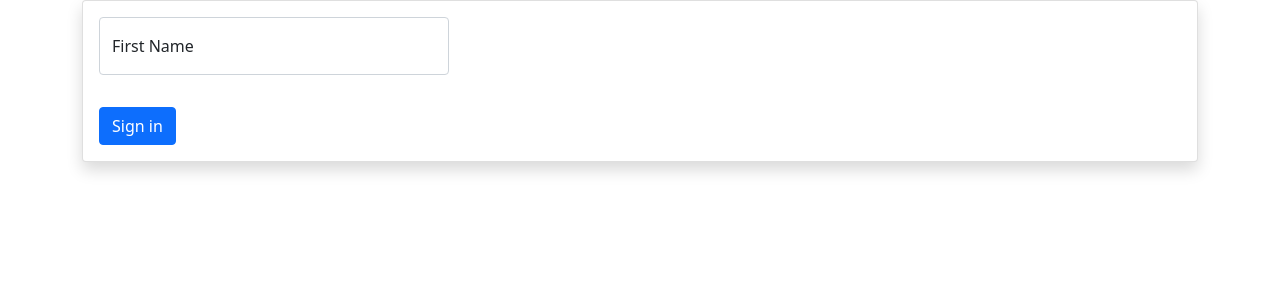
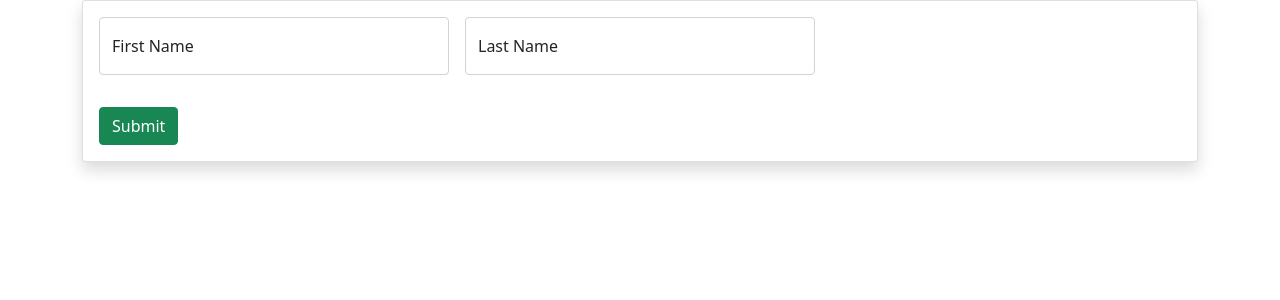
Before and after one commit to Miraz-Uddin/Fullstack-React-boot-camp-batch-03, a React (Vite) app in the folder Tasks/Day-16/: page / in a window 1280 px wide. Shown: the top 300 px of the page. Built offline with nearby package versions, Linux system fonts and the light colour scheme.

Commit message:
Text Input Validation For Empty Values Done

```diff
--- a/Tasks/Day-16/src/App.css
+++ b/Tasks/Day-16/src/App.css
@@ -31,3 +31,20 @@
     background-color: var(--brand-color);
     outline: 1px solid var(--brand-color);
 }
+
+
+.valid-feedback {
+    display: block;
+    width: 100%;
+    margin-top: .25rem;
+    font-size: .875em;
+    color: #198754;
+}
+
+.invalid-feedback {
+    display: block;
+    width: 100%;
+    margin-top: .25rem;
+    font-size: .875em;
+    color: #dc3545;
+}
--- a/Tasks/Day-16/src/components/Home.jsx
+++ b/Tasks/Day-16/src/components/Home.jsx
@@ -1,7 +1,51 @@
-import React from "react";
+import React, { useEffect, useState } from "react";
 import GeneralInput from "../formInputs/GeneralInput";
+import errorUpdate from "../utils/errorUpdate";
+
+const userInitialInfo = {
+  firstName: "",
+  lastName: "",
+};
+const userInitialnfoErrors = {
+  firstNameError: "",
+  lastNameError: "",
+};
 
 export default function Home() {
+  const [userInfo, setUserInfo] = useState(userInitialInfo);
+  const [userInfoErrors, setUserInfoErrors] = useState(userInitialnfoErrors);
+  const [hasErrors, setHasErrors] = useState(false);
+
+  const handleChange = (e) => {
+    const label = e.target.nextElementSibling.innerHTML;
+    const key = e.target.name;
+    const val = e.target.value;
+    setUserInfo((prev) => {
+      return {
+        ...prev,
+        [key]: val,
+      };
+    });
+    errorUpdate(userInfoErrors, key, val, label);
+  };
+  const handleSubmit = (e) => {
+    e.preventDefault();
+    const checkErrors = Object.values(userInfoErrors).every(
+      (item) => item == ""
+    );
+    const checkValues = Object.values(userInfo).every((item) => item != "");
+    if (checkErrors && checkValues) console.log("Data Submitted");
+  };
+
+  const { firstName, lastName } = userInfo;
+  const { firstNameError, lastNameError } = userInfoErrors;
+
+  useEffect(() => {
+    const check = Object.values(userInfoErrors).every((item) => item != "");
+    if (!check) return setHasErrors(true);
+    return setHasErrors(false);
+  }, [hasErrors]);
+
   return (
     <>
       <div className="container">
@@ -9,13 +53,32 @@ export default function Home() {
           <div className="col-12">
             <div className="card shadow">
               <div className="card-body">
-                <form className="row g-3">
+                <form className="row g-3" onSubmit={handleSubmit}>
                   <div className="col-md-6 col-lg-4">
-                    <GeneralInput />
+                    <GeneralInput
+                      label="First Name"
+                      type="text"
+                      name="firstName"
+                      value={firstName}
+                      func={handleChange}
+                      hasErrors={hasErrors}
+                      errorVal={firstNameError}
+                    />
+                  </div>
+                  <div className="col-md-6 col-lg-4">
+                    <GeneralInput
+                      label="Last Name"
+                      type="text"
+                      name="lastName"
+                      value={lastName}
+                      func={handleChange}
+                      hasErrors={hasErrors}
+                      errorVal={lastNameError}
+                    />
                   </div>
                   <div className="col-12">
-                    <button type="submit" className="btn btn-primary">
-                      Sign in
+                    <button type="submit" className="btn btn-success">
+                      Submit
                     </button>
                   </div>
                 </form>
--- a/Tasks/Day-16/src/formInputs/GeneralInput.jsx
+++ b/Tasks/Day-16/src/formInputs/GeneralInput.jsx
@@ -1,18 +1,29 @@
 import React from "react";
 
-export default function GeneralInput() {
+export default function GeneralInput({
+  label,
+  type,
+  name,
+  value,
+  func,
+  hasErrors,
+  errorVal,
+}) {
   return (
     <>
       <div className="form-floating mb-3">
         <input
-          type="text"
-          className="form-control valid"
-          //   className="form-control is-invalid"
           id="floatingInput"
-          placeholder="."
+          type={type}
+          className={`form-control ${errorVal && "is-invalid"}`}
+          name={name}
+          placeholder={name}
+          value={value}
+          onChange={func}
         />
-        <label htmlFor="floatingInput">First Name</label>
+        <label htmlFor="floatingInput">{label}</label>
       </div>
+      {hasErrors && <div className="invalid-feedback">{errorVal}</div>}
     </>
   );
 }
```
